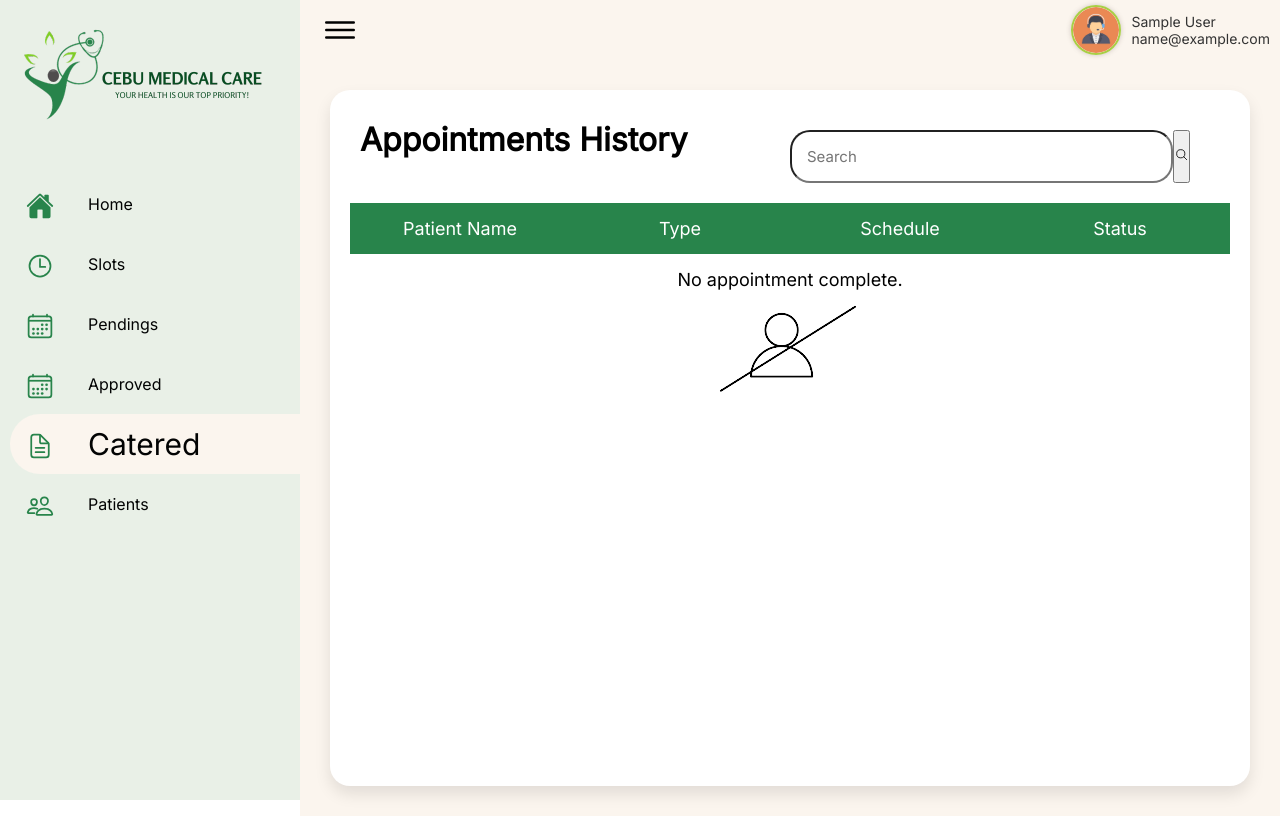
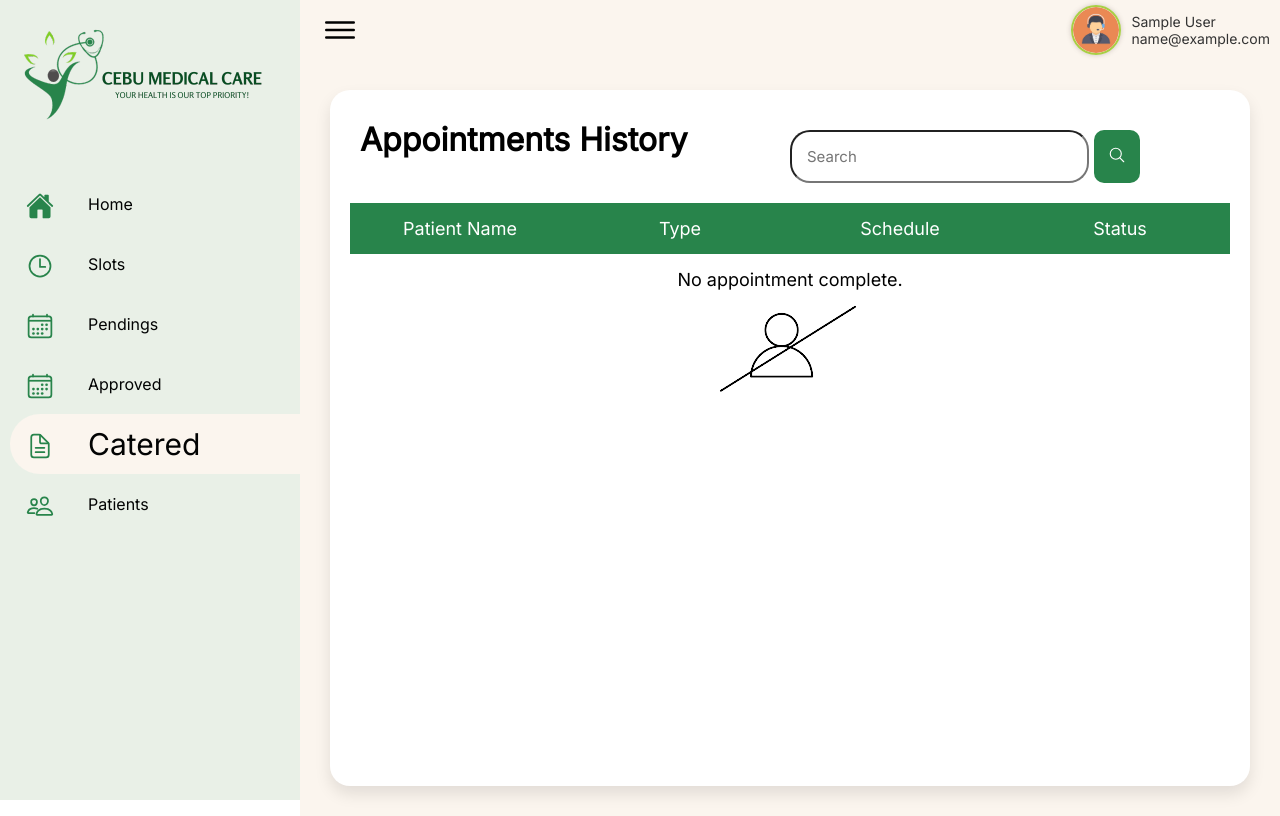
Before and after one commit to Johnbhabze/cmc, a PHP site: page /admin-side-panel/history.php in a window 1280 px wide. Run offline with PHP 8.4, Linux system fonts and the light colour scheme; the visitor is signed in with stand-in values (Sample User, id 1); data that the repository does not hold is empty.

Commit message:
bugfix/admin-side-panel .Updating history.css

```diff
--- a/css/history.css
+++ b/css/history.css
@@ -53,6 +53,23 @@
     width: 25%;
 }
 
+#searchHistoryButton {
+    padding: 14px;
+    margin-right: 50px;
+    cursor: pointer;
+    background-color: var(--accent);
+    color: white;
+    margin-left: 5px;
+    border-radius: 10px;
+    border: none;
+}
+
+.history-search ion-icon{
+
+    font-size: 18px;
+    font-weight: bolder;
+}
+
 #doneTable tbody tr:nth-child(even) {
     background-color: #f5f6f4;
     color: var(--text);
```
